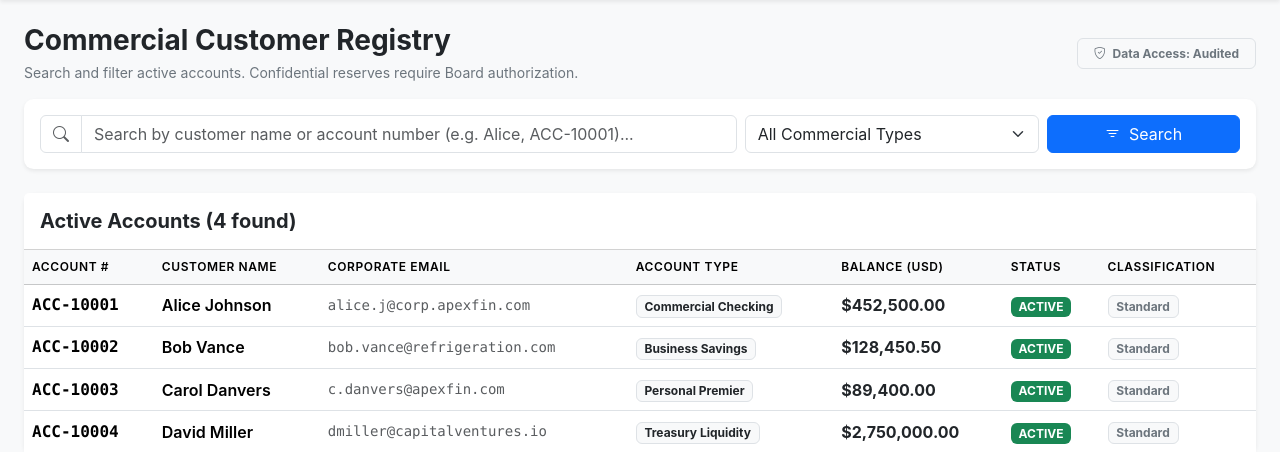
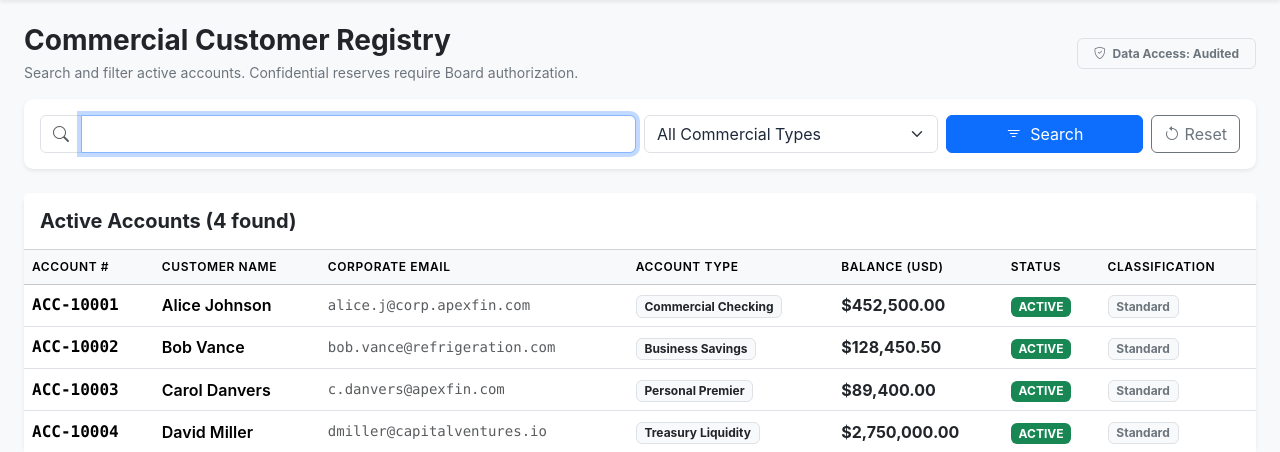
Before and after one commit to pradeesi/Codemender_Demo, a Flask app: page /accounts in a window 1280 px wide. Shown: the part 56-508 px from the top of the page. Run offline with Flask 3, Linux system fonts and the light colour scheme; data comes from the database, SQL or seed files in the repository.

Commit message:
Enhance search input usability with auto-clear on focus and reset controls

```diff
--- a/static/css/style.css
+++ b/static/css/style.css
@@ -47,3 +47,21 @@ pre {
         opacity: 0.4;
     }
 }
+
+/* Form Controls & Inputs */
+.form-control, .form-select {
+    color: #1e293b;
+    background-color: #ffffff;
+}
+
+/* Faint, distinct placeholder styling so it is never mistaken for real text */
+.form-control::placeholder {
+    color: #94a3b8 !important;
+    opacity: 0.65 !important;
+}
+
+/* Instantly clear placeholder on focus so the input is completely empty for user input */
+.form-control:focus::placeholder {
+    color: transparent !important;
+    opacity: 0 !important;
+}
--- a/static/js/main.js
+++ b/static/js/main.js
@@ -29,4 +29,14 @@ document.addEventListener("DOMContentLoaded", () => {
             runBtn.innerHTML = '<span class="spinner-border spinner-border-sm me-2" role="status"></span>Pinging Gateway...';
         });
     }
+
+    // Enhance search input usability and auto-select existing content on focus
+    const searchInput = document.getElementById("searchInput");
+    if (searchInput) {
+        searchInput.addEventListener("focus", function() {
+            if (this.value) {
+                this.select();
+            }
+        });
+    }
 });
--- a/templates/accounts.html
+++ b/templates/accounts.html
@@ -25,10 +25,13 @@ Dependencies/Side Effects: Interacts with /accounts endpoint.
 <div class="card border-0 shadow-sm mb-4">
     <div class="card-body">
         <form method="GET" action="{{ url_for('accounts_view') }}" class="row g-2 align-items-center" id="searchForm">
-            <div class="col-md-7">
+            <div class="col-md-6">
                 <div class="input-group">
-                    <span class="input-group-text bg-white"><i class="bi bi-search text-muted"></i></span>
-                    <input type="text" class="form-control" name="q" id="searchInput" placeholder="Search by customer name or account number (e.g. Alice, ACC-10001)..." value="{{ search_term }}">
+                    <label for="searchInput" class="input-group-text bg-white" style="cursor: pointer;"><i class="bi bi-search text-muted"></i></label>
+                    <input type="text" class="form-control" name="q" id="searchInput" placeholder="Search customer name..." value="{{ search_term }}" autocomplete="off" spellcheck="false" autofocus>
+                    {% if search_term %}
+                    <a href="{{ url_for('accounts_view', type=account_type) }}" class="btn btn-outline-secondary" title="Clear search text"><i class="bi bi-x-lg"></i></a>
+                    {% endif %}
                 </div>
             </div>
             <div class="col-md-3">
@@ -40,8 +43,9 @@ Dependencies/Side Effects: Interacts with /accounts endpoint.
                     <option value="Treasury Liquidity" {% if account_type == 'Treasury Liquidity' %}selected{% endif %}>Treasury Liquidity</option>
                 </select>
             </div>
-            <div class="col-md-2 d-grid">
-                <button type="submit" class="btn btn-primary"><i class="bi bi-filter me-1"></i> Search</button>
+            <div class="col-md-3 d-flex gap-2">
+                <button type="submit" class="btn btn-primary flex-grow-1"><i class="bi bi-filter me-1"></i> Search</button>
+                <a href="{{ url_for('accounts_view') }}" class="btn btn-outline-secondary" title="Reset All Filters"><i class="bi bi-arrow-counterclockwise"></i> Reset</a>
             </div>
         </form>
     </div>
```
